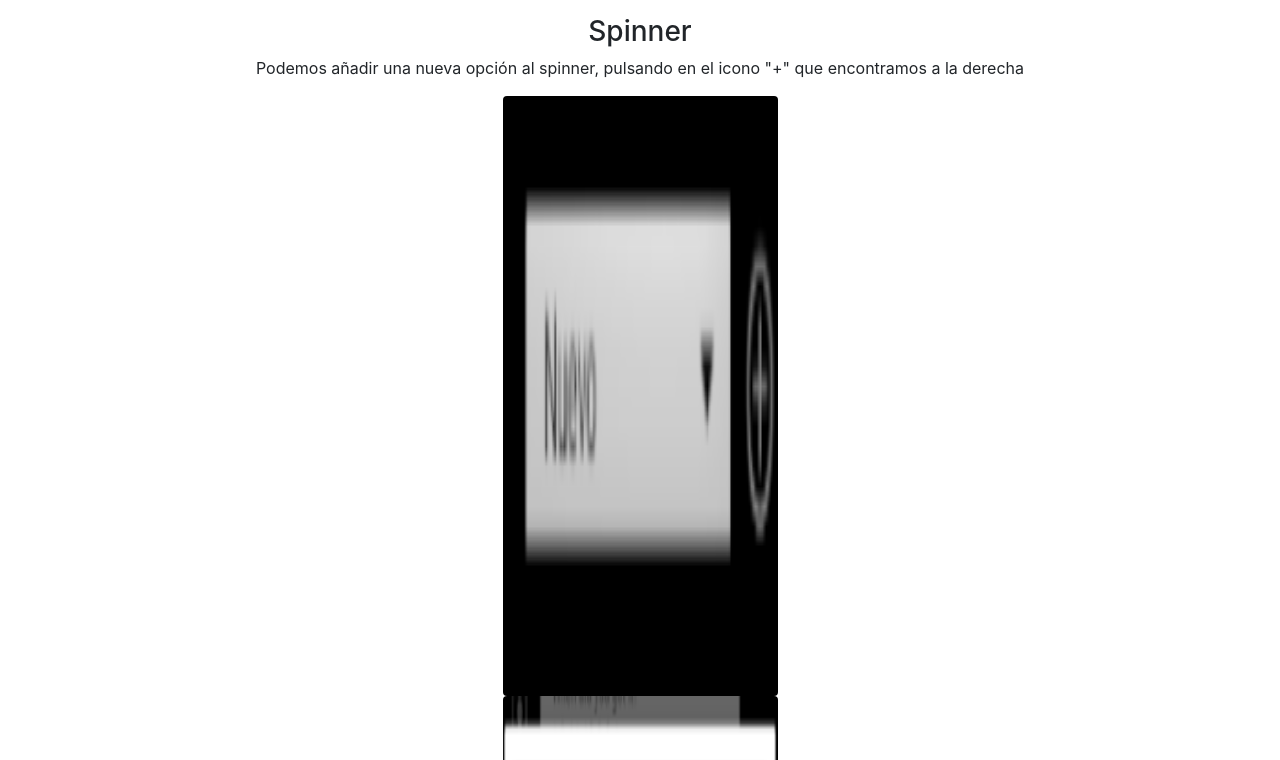
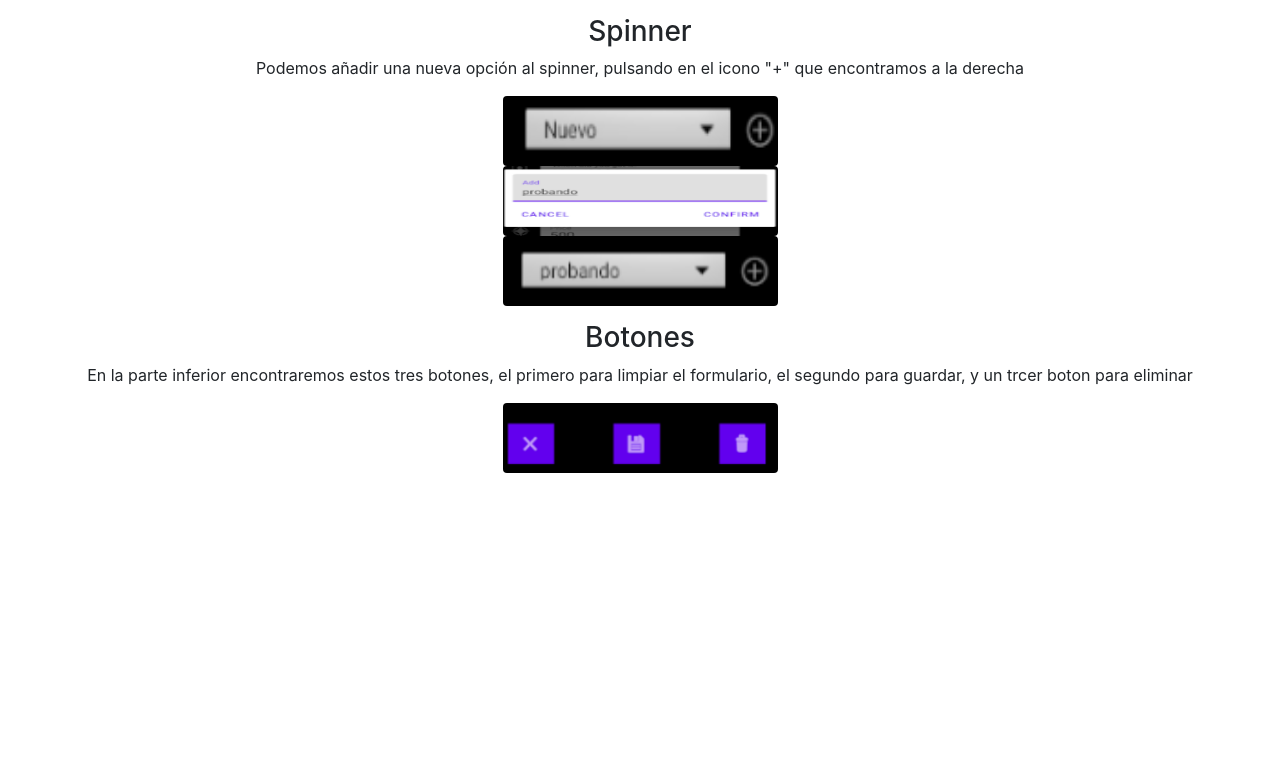
Before and after one commit to bajodelresca/DEIN, a plain HTML site: page docs/form.html in a window 1280 px wide. Shown: the part 860-1620 px from the top of the page. After the commit the page ends 1333 px from the top, so only its background shows below. Drawn offline with nearby package versions, Linux system fonts and the light colour scheme.

Commit message:
form new

```diff
--- a/docs/form.html
+++ b/docs/form.html
@@ -30,12 +30,12 @@
 <img src="https://github.com/bajodelresca/DEIN/blob/master/img/calendar.PNG?raw=true" style="height: 600px; width: 275px" class="rounded mx-auto d-block" >
 <h3 style="text-align:center; margin-top: 15px;">Spinner</h3>
 <p style="text-align:center;">Podemos añadir una nueva opción al spinner, pulsando en el icono "+" que encontramos a la derecha</p>
-<img src="https://github.com/bajodelresca/DEIN/blob/master/img/spinner.PNG?raw=true" style="height: 600px; width: 275px" class="rounded mx-auto d-block" >
-<img src="https://github.com/bajodelresca/DEIN/blob/master/img/spinad.PNG?raw=true" style="height: 600px; width: 275px" class="rounded mx-auto d-block" >
-<img src="https://github.com/bajodelresca/DEIN/blob/master/img/probando.PNG?raw=true" style="height: 600px; width: 275px" class="rounded mx-auto d-block" >
+<img src="https://github.com/bajodelresca/DEIN/blob/master/img/spinner.PNG?raw=true" style="height: 70px; width: 275px" class="rounded mx-auto d-block" >
+<img src="https://github.com/bajodelresca/DEIN/blob/master/img/spinad.PNG?raw=true" style="height: 70px; width: 275px" class="rounded mx-auto d-block" >
+<img src="https://github.com/bajodelresca/DEIN/blob/master/img/probando.PNG?raw=true" style="height: 70px; width: 275px" class="rounded mx-auto d-block" >
 <h3 style="text-align:center; margin-top: 15px;">Botones</h3>
 <p style="text-align:center;">En la parte inferior encontraremos estos tres botones, el primero para limpiar el formulario, el segundo para guardar, y un trcer boton para eliminar</p>
-<img src="https://github.com/bajodelresca/DEIN/blob/master/img/buttons.PNG?raw=true" style="height: 600px; width: 275px" class="rounded mx-auto d-block" >
+<img src="https://github.com/bajodelresca/DEIN/blob/master/img/buttons.PNG?raw=true" style="height: 70px; width: 275px" class="rounded mx-auto d-block" >
 </body>
 
 </html>
```
